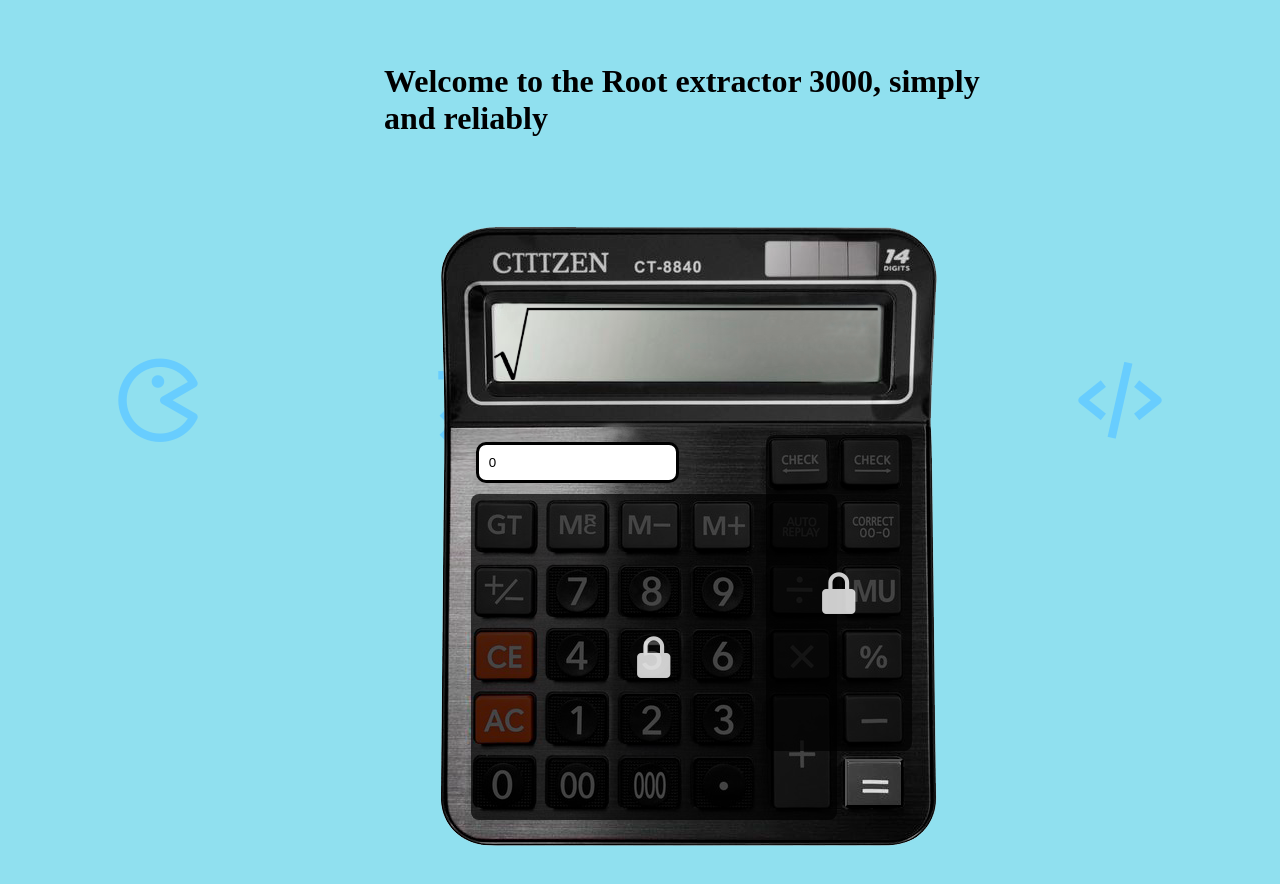
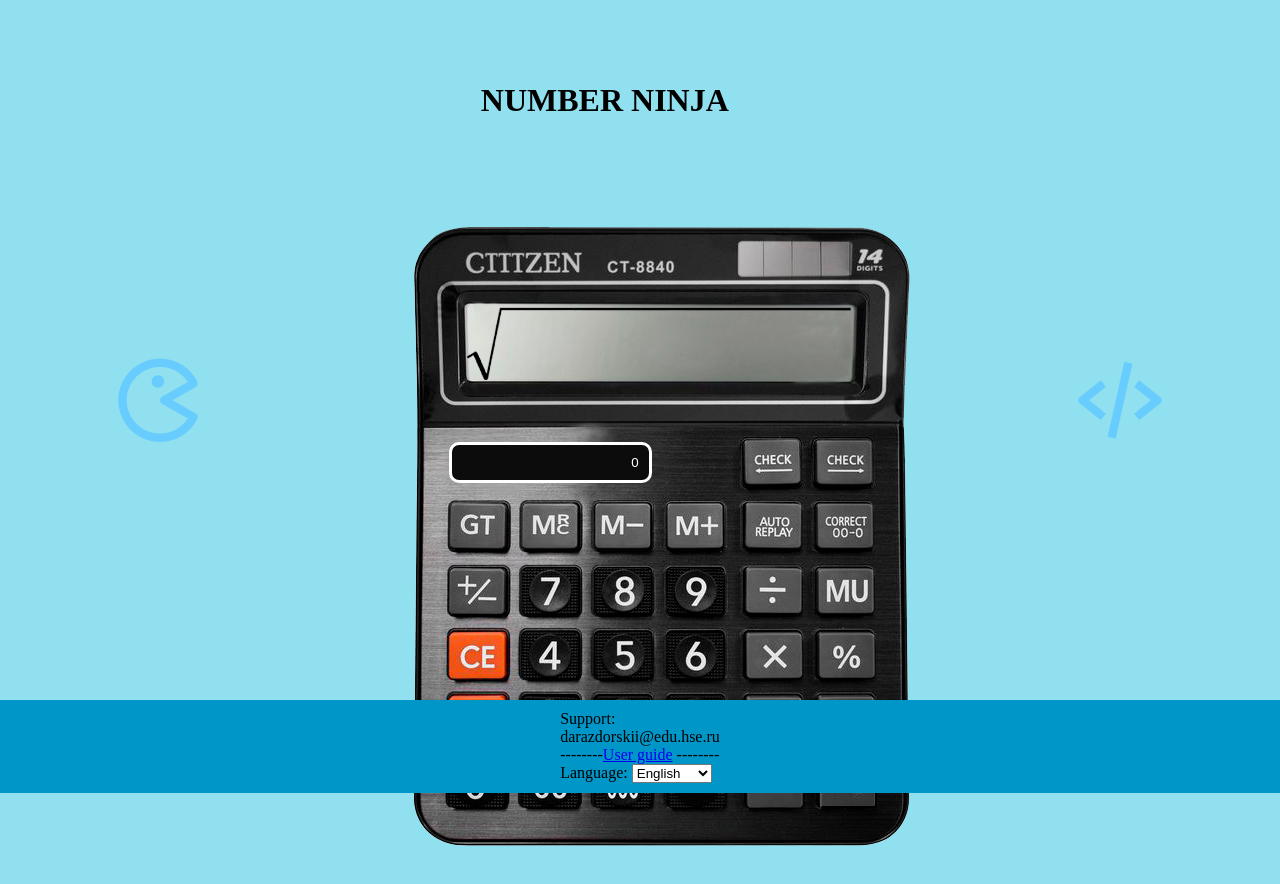
Before and after one commit to T1ray/radical, a website: page index.html in a window 1280 px wide. Drawn offline with nearby package versions, Linux system fonts and the light colour scheme.

Commit message:
prepreprefinal

```diff
--- a/index.html
+++ b/index.html
@@ -14,7 +14,7 @@
 <body>
     <div class="text">
         <p>
-            <h1>Welcome to the Root extractor 3000, simply and reliably</h1>
+            <h1>NUMBER NINJA</h1>
         </p>
     </div>
     <div class="logos">
@@ -28,7 +28,7 @@
             <img src="pictures\2abc93db868ce26d62d22768e81aa68c-solar-battery-lcd (1).png" class="picture">
             <img src="pictures\htmlconvd-eXzZbP_html_e9acd37eef207bfe (2).png" id="square"></img>
             <input type="text" id="en" style="text-align:right;">
-            <input type="text" id="nod" placeholder="The number of digits after the decimal point:" required>
+            <input type="text" id="nod" placeholder="The number of digits after the decimal point:" required style="text-align:right;">
             <button type="submit" class="btn"></button>
             <div class="lock_zone">
                 <i class='bx bxs-lock-alt' id="l_lock"></i>
@@ -36,8 +36,14 @@
             </div>
         </div>
     </div>
-    <!-- <p>Support: </p>
-        <p>language: en (The language change option will be added in future updates.)</p> -->
+    <div class="sup">
+        <p>Support: darazdorskii@edu.hse.ru --------<a href="https://htmlacademy.ru">User guide</a> --------    Language:      <select id="lan">
+            <option value="en">English</option>
+            <option value="ru">Русский</option>
+            <option value="en">Español</option>
+            <option value="ru">中文</option>
+            <option value="ru">O'zbek tili</option></p>
+    </div>
     </div>
 </body>
 
--- a/main.css
+++ b/main.css
@@ -8,12 +8,12 @@
     width: 736px;
     position:relative;
     top:150px;
-    right:26%;
+    right:8%;
 }
 .text{
     position:relative;
     bottom: 300px;
-    left:30%;
+    left:26%;
 }
 body{
     display: flex;
@@ -44,6 +44,8 @@ body{
     position: absolute;
     top:255px;
     left: 150px;
+    color:#FFFFFF;
+    background-color: #0C0C0C;
 }
 .picture{
     z-index: -1;
@@ -75,6 +77,9 @@ body{
         border: rgb(0,0,0,0) solid;
         border-radius: 8px;
         color: rgb(255,255,255,0.8);
+        opacity: 0;
+        transition: opacity 0.3s;
+
 }
 #r_lock{
     font-size: 50px;
@@ -86,12 +91,22 @@ body{
     top:253px;
     left:445px;
     padding:130px 45px 130px 45px;
+    opacity: 0;
+    transition: opacity 0.3s;
+}
+#l_lock:hover {
+    opacity: 1;
+    pointer-events: auto;
+}
+#r_lock:hover {
+    opacity: 1;
+    pointer-events: auto;
 }
 .btn{
     position: absolute;
-    top:577px;
-    left: 524px;
-    padding:22px 27px 22px 27px;
+    top:579px;
+    left: 526px;
+    padding:21px 27px 22px 26px;
     background-color: rgb(0,0,0,0);
 }
 .sup{
```
